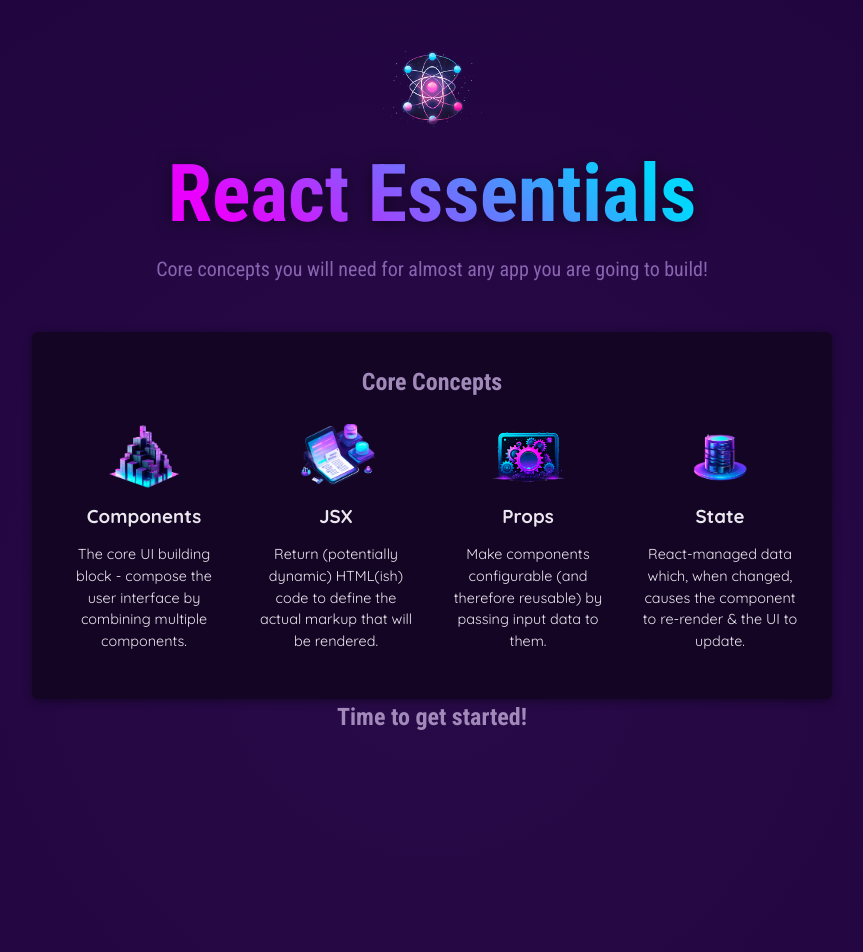
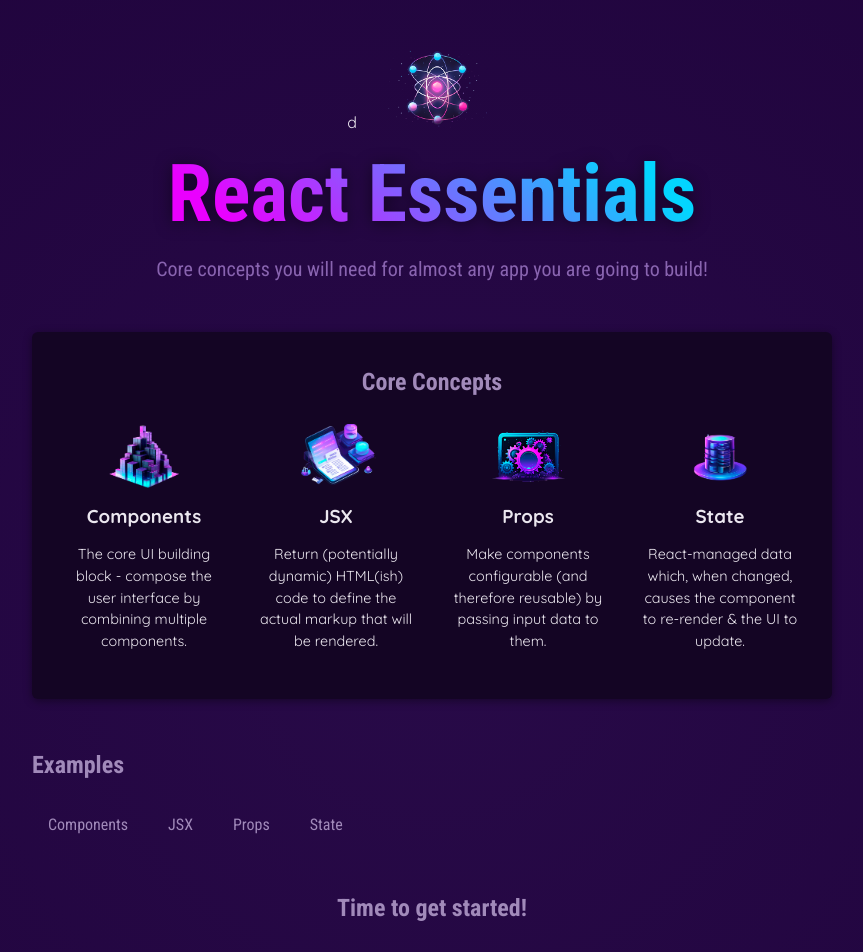
Before and after one commit to shoaib63/03-React-Essentials, a React (Vite) app: page / in a window 1280 px wide. Shown: the top 952 px of the page, without its empty margins (208-1071 px from the left). Built offline with nearby package versions, Linux system fonts and the light colour scheme; the HTML template or start-up script is replaced by a standard one.

Commit message:
End Of 22

```diff
--- a/src/App.jsx
+++ b/src/App.jsx
@@ -1,5 +1,6 @@
 import  CoreConcept  from './components/CoreConcept.jsx';
-import  Header  from './components/Header.jsx';
+import  Header  from './components/Header/Header.jsx';
+import TabButton from './components/TabButton.jsx';
 import {CORE_CONCEPTS} from './data.js';
 
 
@@ -7,7 +8,6 @@
   return (
     <div>
       <Header />
-
       <main>
         <section id='core-concepts'>
           <h2>Core Concepts</h2>
@@ -20,6 +20,16 @@
 
           </ul>
         </section>
+        <section id='examples' >
+          <h2>Examples</h2>
+          <menu>
+            <TabButton>Components</TabButton>
+            <TabButton>JSX</TabButton>
+            <TabButton>Props</TabButton>
+            <TabButton>State</TabButton>
+
+          </menu>
+        </section>
         <h2>Time to get started!</h2>
       </main>
     </div>
--- /dev/null
+++ b/src/components/Header/Header.css
@@ -0,0 +1,27 @@
+header {
+    text-align: center;
+    margin: 3rem 0;
+  }
+
+  header img {
+    height: 5rem;
+    width: 10rem;
+    object-fit: cover;
+  }
+
+  header h1 {
+    margin: 0;
+    font-family: "Roboto Condensed", sans-serif;
+    font-size: 5rem;
+    background: linear-gradient(40deg, #ea00ff, #ea00ff, #03d5ff, #03d5ff);
+    -webkit-background-clip: text;
+    -webkit-text-fill-color: transparent;
+    filter: drop-shadow(0 2px 8px rgba(0, 0, 0, 0.5));
+  }
+
+  header p {
+    margin: 0;
+    font-size: 1.25rem;
+    color: #8964b0;
+    font-family: "Roboto Condensed", sans-serif;
+  }
--- a/src/components/Header.jsx
+++ b/src/components/Header/Header.jsx
@@ -1,5 +1,6 @@
 
-import reactImg from '../assets/react-core-concepts.png';
+import reactImg from '../../assets/react-core-concepts.png';
+import './Header.css';
 
 const reactDescription = ['Fundamental' , 'Crucial', 'Core'];
 
@@ -9,7 +10,7 @@
 
 export default function Header(){
     return (
-     <header>
+     <header>d
          <img src={reactImg} alt="Stylized atom" />
          <h1>React Essentials</h1>
          <p>
--- /dev/null
+++ b/src/components/TabButton.jsx
@@ -0,0 +1,10 @@
+export default function TabButton({children}) {
+
+    function onClick(){
+        console.log("Test");
+    }
+
+    return(
+        <li><button onClick={onClick}>{children}</button></li>
+    );
+}
--- a/src/index.css
+++ b/src/index.css
@@ -19,33 +19,7 @@
   min-height: 80rem;
 }
 
-header {
-  text-align: center;
-  margin: 3rem 0;
-}
 
-header img {
-  height: 5rem;
-  width: 10rem;
-  object-fit: cover;
-}
-
-header h1 {
-  margin: 0;
-  font-family: "Roboto Condensed", sans-serif;
-  font-size: 5rem;
-  background: linear-gradient(40deg, #ea00ff, #ea00ff, #03d5ff, #03d5ff);
-  -webkit-background-clip: text;
-  -webkit-text-fill-color: transparent;
-  filter: drop-shadow(0 2px 8px rgba(0, 0, 0, 0.5));
-}
-
-header p {
-  margin: 0;
-  font-size: 1.25rem;
-  color: #8964b0;
-  font-family: "Roboto Condensed", sans-serif;
-}
 
 main {
   width: 90%;
```
